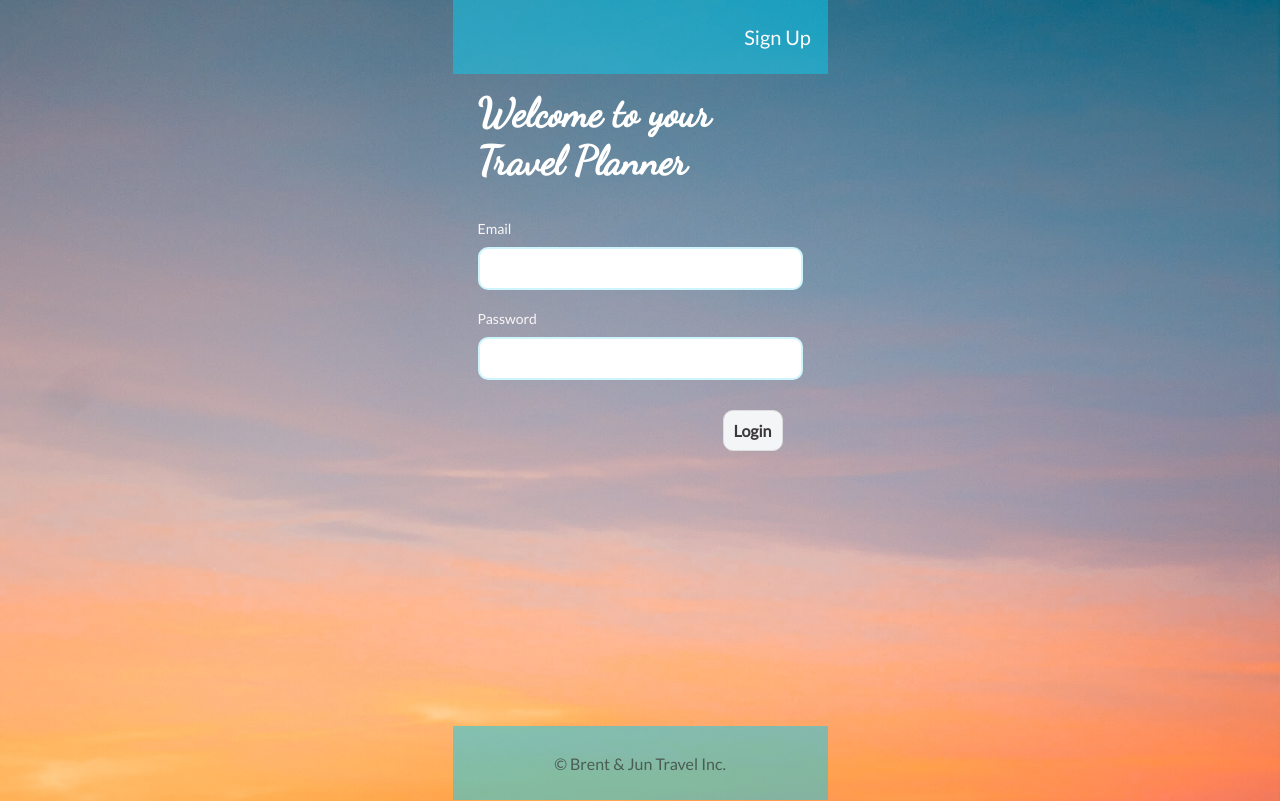
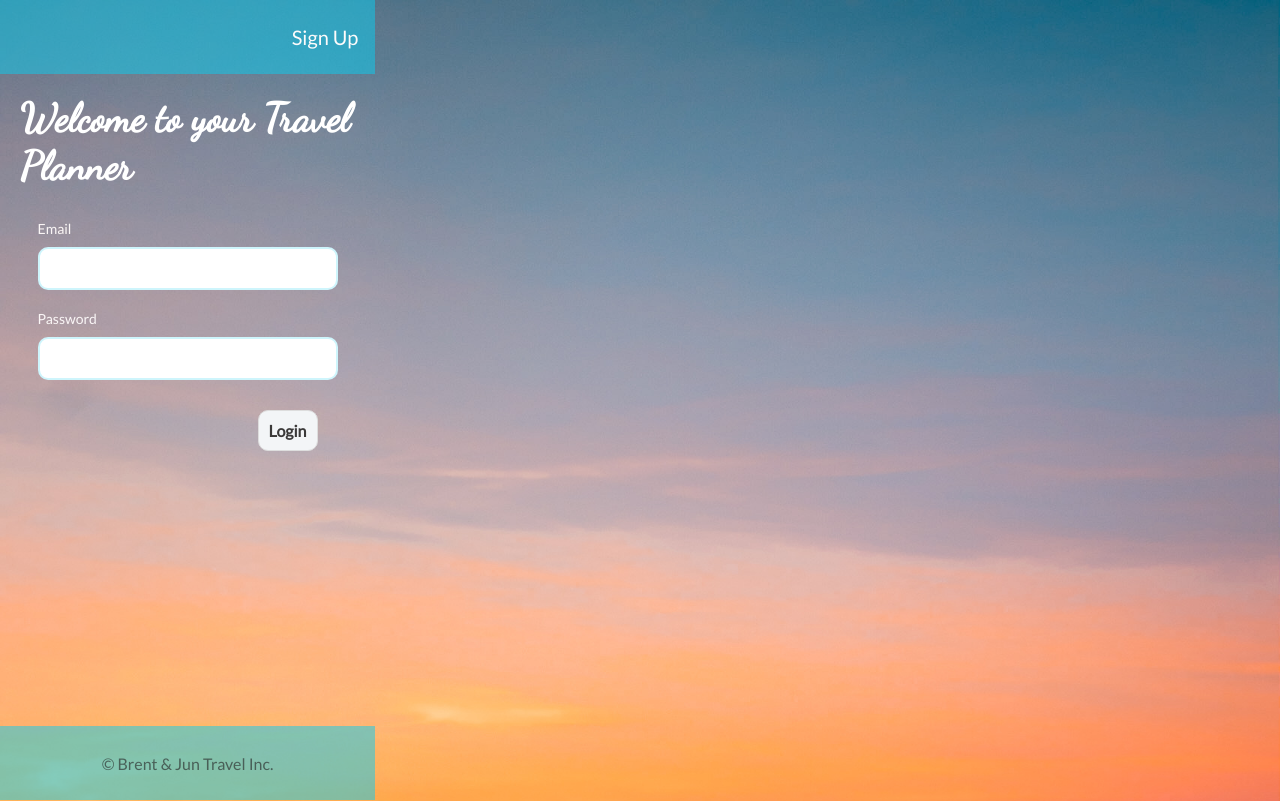
Before and after one commit to iapisak/project-1-travel-planner, a website: page views/auth/login.html in a window 1280 px wide. Drawn offline with Linux system fonts and the light colour scheme.

Commit message:
cleaned up code

```diff
--- a/public/styles/drop.css
+++ b/public/styles/drop.css
@@ -51,6 +51,7 @@ background: rgba(255, 166, 0, 0.425);
 
 
 .dropdown-container {
+    position: relative;
     display: none;
     background-color: rgba(24, 78, 78, 0.6);
     text-align: center;
--- a/public/styles/main.css
+++ b/public/styles/main.css
@@ -24,11 +24,12 @@
     background-size: cover;
     background-repeat: no-repeat;
     max-width: 375px;
-    margin: 0 auto;
+    /* margin: 0 auto; */
+    /* margin-bottom: 100px; */
   }
 
   h1, h2 {
-    margin-bottom: 35px;
+    margin: 20px 20px;
     justify-content: center;
     color: white;
     font-family: 'Dancing Script', cursive;
@@ -43,7 +44,7 @@
   }
 
   input {
-    width: 100%;
+    width: 300px;
     padding: 10px;
     font-size: 16px;
     /* line-height: 1.6; */
@@ -69,10 +70,12 @@
   /* LAYOUT */
 
   .container {
+    display: flex;
     max-width: 375px;
-    margin: 5px 5px 50px 5px;
+    max-height: 100vh;
+    margin: 5px;
     overflow: hidden;
-    padding: 10px 20px 50px 20px;
+    padding: 10px 20px 0px 20px;
     border: 0;
   }
 
@@ -169,14 +172,14 @@ nav form {
     text-shadow: lightcyan;
     text-align: center;
     bottom: 0;
-    margin-top: 20px;
+    margin: 0;
   }
 
-  @media only screen and (max-width: 400px) {
+  /* @media only screen and (max-width: 400px) {
     footer {
       position: absolute;
     }
-  }
+  } */
 
   .copyright {
   text-align: center;
--- a/views/auth/login.html
+++ b/views/auth/login.html
@@ -19,8 +19,8 @@
     </nav>
 
     <main class="login">
+  <h1>Welcome to your Travel Planner</h1>
       <section class="container">
-        <h1>Welcome to your Travel Planner</h1>
         <form id="login">
           <div class="form-group">
             <label for="email">Email</label>
```
Also changed, not shown: views/auth/signup.html (+1 -1 lines).
